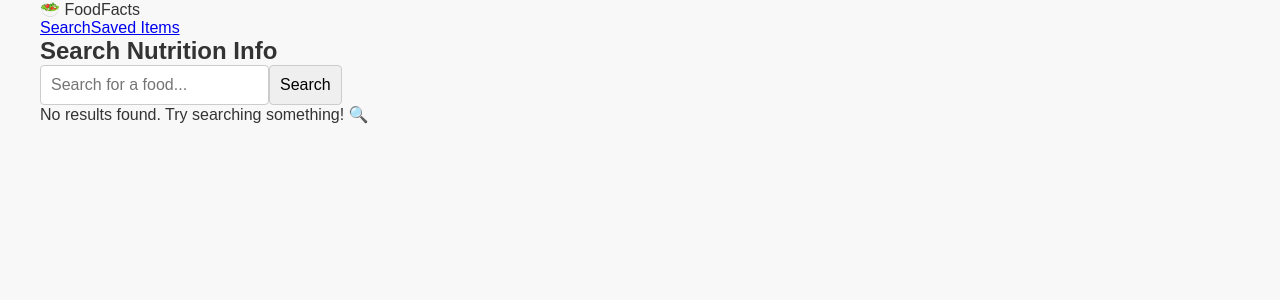
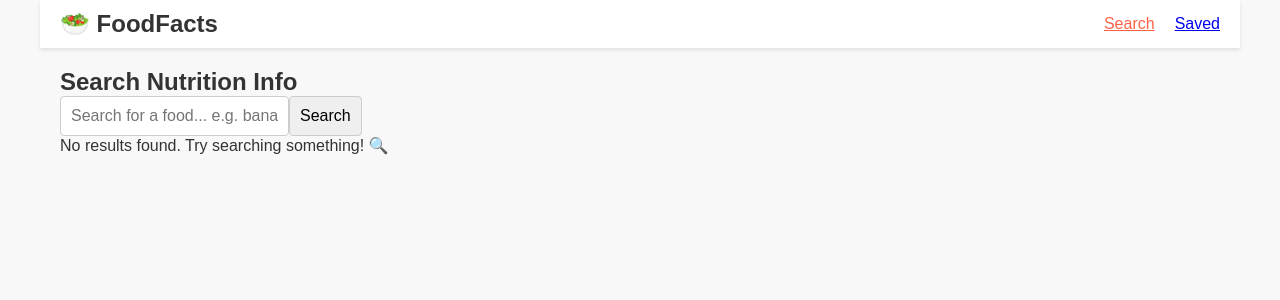
Before and after one commit to codebymee267/foodfacts-app, a React (Vite) app: page / in a window 1280 px wide. Shown: the top 300 px of the page. Built offline with nearby package versions, Linux system fonts and the light colour scheme.

Commit message:
feat: custom hook useFoodSearch with Axios

```diff
--- a/src/App.jsx
+++ b/src/App.jsx
@@ -1,18 +1,46 @@
+import { useReducer } from 'react'
 import { Routes, Route } from 'react-router-dom'
 import NavBar from './components/NavBar'
 import HomePage from './pages/HomePage'
 import DetailPage from './pages/DetailPage'
 import SavedPage from './pages/SavedPage'
 
+function savedReducer(state, action) {
+  switch (action.type) {
+    case 'ADD':
+      // 🚫 prevent duplicates
+      if (state.some(item => item.code === action.product.code)) {
+        return state
+      }
+      return [...state, action.product]
+
+    case 'REMOVE':
+      return state.filter(item => item.code !== action.code)
+
+    default:
+      return state
+  }
+}
+
 function App() {
+  const [saved, dispatch] = useReducer(savedReducer, [])
+
   return (
     <div>
-      <NavBar />
+      {/* 🔢 Pass saved count */}
+      <NavBar savedCount={saved.length} />
+
       <main>
         <Routes>
           <Route path="/" element={<HomePage />} />
-          <Route path="/product/:barcode" element={<DetailPage />} />
-          <Route path="/saved" element={<SavedPage />} />
+          <Route
+            path="/product/:barcode"
+            element={<DetailPage saved={saved} dispatch={dispatch} />}
+          />
+          <Route
+            path="/saved"
+            element={<SavedPage saved={saved} dispatch={dispatch} />}
+          />
         </Routes>
       </main>
     </div>
--- a/src/components/NavBar.jsx
+++ b/src/components/NavBar.jsx
@@ -1,12 +1,19 @@
 import { NavLink } from 'react-router-dom'
 
-function NavBar() {
+function NavBar({ savedCount }) {
   return (
     <nav className="navbar">
       <span className="nav-logo">🥗 FoodFacts</span>
+
       <div className="nav-links">
         <NavLink to="/">Search</NavLink>
-        <NavLink to="/saved">Saved Items</NavLink>
+
+        <NavLink to="/saved">
+          Saved
+          {savedCount > 0 && (
+            <span className="badge">{savedCount}</span>
+          )}
+        </NavLink>
       </div>
     </nav>
   )
--- a/src/components/SearchBar.jsx
+++ b/src/components/SearchBar.jsx
@@ -1,29 +1,47 @@
-import React, { useState } from "react";
+import { useState } from 'react'
 
 function SearchBar({ onSearch }) {
-  const [query, setQuery] = useState("");
+  const [query, setQuery] = useState('')
+  const [validationError, setValidationError] = useState('')
 
   const handleSubmit = (e) => {
-    e.preventDefault();
+    e.preventDefault()
 
-    // only search if query is not empty
-    if (query.trim()) {
-      onSearch(query);     // call parent function
-      setQuery("");        // optional: clear input after search
+    // 🚫 Empty input
+    if (!query.trim()) {
+      setValidationError('Please enter a food name to search.')
+      return
     }
-  };
+
+    // ⚠️ Too short
+    if (query.trim().length < 2) {
+      setValidationError('Search must be at least 2 characters.')
+      return
+    }
+
+    // ✅ Valid input
+    setValidationError('')
+    onSearch(query.trim())
+  }
 
   return (
-    <form onSubmit={handleSubmit}>
-      <input
-        type="text"
-        placeholder="Search for a food..."
-        value={query}
-        onChange={(e) => setQuery(e.target.value)}   // 👈 the missing piece
-      />
-      <button type="submit">Search</button>
+    <form onSubmit={handleSubmit} className="search-form">
+      <div className="search-input-wrap">
+        <input
+          type="text"
+          placeholder="Search for a food... e.g. banana, oats"
+          value={query}
+          onChange={(e) => setQuery(e.target.value)}
+        />
+        <button type="submit">Search</button>
+      </div>
+
+      {/* 🧾 Validation message */}
+      {validationError && (
+        <p className="validation-error">{validationError}</p>
+      )}
     </form>
-  );
+  )
 }
 
-export default SearchBar;
+export default SearchBar
--- a/src/hooks/useFoodSearch.jsx
+++ b/src/hooks/useFoodSearch.jsx
@@ -1,39 +1,52 @@
-import { useState } from 'react'
-import axios from 'axios'
+import { useState } from "react";
+import axios from "axios";
 
 function useFoodSearch() {
-  const [results, setResults] = useState([])
-  const [loading, setLoading] = useState(false)
-  const [error, setError] = useState(null)
+  const [results, setResults] = useState([]);
+  const [loading, setLoading] = useState(false);
+  const [error, setError] = useState(null);
 
-  const searchFood = async (query) => {
-    setLoading(true)
-    setError(null)
+  const search = async (query) => {
+    if (!query.trim()) return;
+
+    setLoading(true);
+    setError(null);
 
     try {
-      const url = `https://world.openfoodfacts.org/cgi/search.pl`
-      const response = await axios.get(url, {
-        params: {
-          search_terms: query,
-          json: 1,
-          page_size: 10
+      const response = await axios.get(
+        "https://world.openfoodfacts.org/cgi/search.pl",
+        {
+          params: {
+            search_terms: query,
+            search_simple: 1,
+            action: "process",
+            json: 1,
+          },
         }
-      })
+      );
 
-      const filtered = response.data.products.filter(
-        // your filter logic from Part 1 here
-      )
+      // ✅ FIX: ensure we always set an array
+      setResults(
+        Array.isArray(response.data.products)
+          ? response.data.products
+          : []
+      );
+    } catch (err) {
+      if (err.response) {
+        setError(`Server error: ${err.response.status}. Please try again.`);
+      } else if (err.request) {
+        setError("Network error. Check your connection and try again.");
+      } else {
+        setError("Something went wrong. Please try again.");
+      }
 
-      setResults(filtered)
-    } catch (err) {
-      setError('Something went wrong. Please try again.')
-      setResults([])
+      setResults([]);
     } finally {
-      setLoading(false)
+      setLoading(false);
     }
-  }
+  };
 
-  return { results, loading, error, searchFood }
+  return { results, loading, error, search };
 }
 
-export default useFoodSearch
+export default useFoodSearch;
--- a/src/index.css
+++ b/src/index.css
@@ -45,3 +45,78 @@ input, button {
     border-radius: 4px;
     font-size: 1rem;
 }
+/* NavBar */
+.navbar {
+  /* sticky top, background, flex layout, padding */
+  position: sticky;
+  top: 0;
+  background-color: #fff;
+  box-shadow: 0 2px 4px rgba(0, 0, 0, 0.1);
+  display: flex;
+  justify-content: space-between;
+  padding: 10px 20px;
+  align-items: center;
+}
+
+.nav-logo {
+  /* font size, weight */
+  font-size: 1.5rem;
+  font-weight: bold;
+}
+
+.nav-links a {
+  /* spacing between links */
+  margin-left: 20px;
+}
+
+.nav-links a.active {
+  /* visually differentiate the active route */
+  color: #ff6347; /* tomato color */
+}
+
+/* Badge */
+.badge {
+  /* small circle, contrasting background, positioned inline */
+  display: inline-block;
+  background-color: #ff6347; /* tomato color */
+  color: #fff;
+  border-radius: 50%;
+  width: 20px;
+  height: 20px;
+  text-align: center;
+  font-size: 0.8rem;
+  line-height: 20px;
+  margin-left: 5px;
+  align-items: center;
+}
+
+/* Detail Page */
+.detail-page {
+  /* max-width, centered, padding */
+  max-width: 800px;
+  margin: 0 auto;
+  padding: 20px;
+}
+
+.nutrition-table {
+  /* grid or table layout for nutriment rows */
+  width: 100%;
+  border-collapse: collapse;
+  gap: 10px;
+  display: grid;
+}
+
+/* Validation */
+.validation-error {
+  /* red/amber color, small font */
+  color: #ff6347; /* tomato color */
+  font-size: 0.8rem;
+}
+
+/* Pages */
+.page {
+  /* consistent padding and max-width for all page components */
+  padding: 20px;
+  max-width: 1200px;
+  margin: 0 auto;
+}
--- a/src/pages/DetailPage.jsx
+++ b/src/pages/DetailPage.jsx
@@ -2,7 +2,7 @@ import { useState, useEffect } from 'react'
 import { useParams, useNavigate } from 'react-router-dom'
 import axios from 'axios'
 
-function DetailPage() {
+function DetailPage({ saved, dispatch }) {
   const { barcode } = useParams()
   const navigate = useNavigate()
 
@@ -11,6 +11,8 @@ function DetailPage() {
   const [error, setError] = useState(null)
 
   useEffect(() => {
+    let cancelled = false
+
     const fetchProduct = async () => {
       setLoading(true)
       setError(null)
@@ -20,21 +22,42 @@ function DetailPage() {
           `https://world.openfoodfacts.org/api/v0/product/${barcode}.json`
         )
 
+        if (!cancelled) {
           if (response.data.status === 1) {
             setProduct(response.data.product)
           } else {
             setProduct(null)
           }
+          setLoading(false)
+        }
+
       } catch (err) {
-        setError('Failed to fetch product details.')
+        if (!cancelled) {
+          setError('Could not load product details.')
           setProduct(null)
-      } finally {
           setLoading(false)
+        }
       }
     }
 
     fetchProduct()
+
+    // 🧹 Cleanup function
+    return () => {
+      cancelled = true
+    }
+
   }, [barcode])
+
+  const isSaved = saved.some(p => p.code === barcode)
+
+  const handleSaveToggle = () => {
+    if (isSaved) {
+      dispatch({ type: 'REMOVE', code: barcode })
+    } else {
+      dispatch({ type: 'ADD', product: product })
+    }
+  }
 
   if (loading) return <p>Loading product details... ⏳</p>
   if (error) return <p>{error} ⚠️</p>
@@ -49,10 +72,8 @@ function DetailPage() {
 
   return (
     <div className="detail-page">
-      {/* 🔙 Back Button */}
       <button onClick={() => navigate(-1)}>← Back</button>
 
-      {/* 🧾 Header */}
       <div className="detail-header">
         <img
           src={image_front_small_url || "https://via.placeholder.com/150"}
@@ -62,7 +83,6 @@ function DetailPage() {
         <p><strong>Brand:</strong> {brands || "Unknown"}</p>
       </div>
 
-      {/* 🥗 Nutrition Info */}
       <div className="nutrition-table">
         <h3>Nutrition per 100g</h3>
         <ul>
@@ -75,18 +95,8 @@ function DetailPage() {
         </ul>
       </div>
 
-      {/* 💾 Save Button */}
-      <button
-        onClick={() => {
-          const saved = JSON.parse(localStorage.getItem('savedFoods')) || []
-          localStorage.setItem(
-            'savedFoods',
-            JSON.stringify([...saved, product])
-          )
-          alert('Saved successfully! ✅')
-        }}
-      >
-        Save to My List
+      <button onClick={handleSaveToggle}>
+        {isSaved ? '★ Remove from Saved' : '☆ Save to My List'}
       </button>
     </div>
   )
--- a/src/pages/HomePage.jsx
+++ b/src/pages/HomePage.jsx
@@ -3,13 +3,14 @@ import FoodList from '../components/FoodList'
 import useFoodSearch from '../hooks/useFoodSearch'
 
 function HomePage() {
-  const { results, loading, error, searchFood } = useFoodSearch()
+  const { results, loading, error, search } = useFoodSearch()
 
   return (
     <div className="page">
       <h2>Search Nutrition Info</h2>
 
-      <SearchBar onSearch={searchFood} />
+      {/* 🔍 Search */}
+      <SearchBar onSearch={search} />
 
       {/* 🔄 Loading */}
       {loading && <p>Loading... ⏳</p>}
@@ -24,7 +25,7 @@ function HomePage() {
 
       {/* 🍔 Results */}
       {!loading && !error && results.length > 0 && (
-        <FoodList foods={results} />
+        <FoodList products={results} />
       )}
     </div>
   )
--- a/src/pages/SavedPage.jsx
+++ b/src/pages/SavedPage.jsx
@@ -0,0 +1,50 @@
+import { useNavigate } from 'react-router-dom'
+
+function SavedPage({ saved, dispatch }) {
+  const navigate = useNavigate()
+
+  if (saved.length === 0) {
+    return (
+      <div className="page">
+        <h2>Saved Items</h2>
+        <p>You haven't saved anything yet. Search for a food and save it from the detail page.</p>
+      </div>
+    )
+  }
+
+  return (
+    <div className="page">
+      <h2>Saved Items ({saved.length})</h2>
+
+      <div className="food-list">
+        {saved.map((product) => (
+          <div key={product.code} className="saved-item">
+
+            {/* 📦 Product Info */}
+            <h3>{product.product_name || "Unknown Product"}</h3>
+            <p><strong>Brand:</strong> {product.brands || "Unknown"}</p>
+
+            {/* 🔍 View Details */}
+            <button
+              onClick={() => navigate(`/product/${product.code}`)}
+            >
+              View Details
+            </button>
+
+            {/* ❌ Remove */}
+            <button
+              onClick={() =>
+                dispatch({ type: 'REMOVE', code: product.code })
+              }
+            >
+              Remove
+            </button>
+
+          </div>
+        ))}
+      </div>
+    </div>
+  )
+}
+
+export default SavedPage
```
Lines whose indentation alone changed are shown as unchanged.
